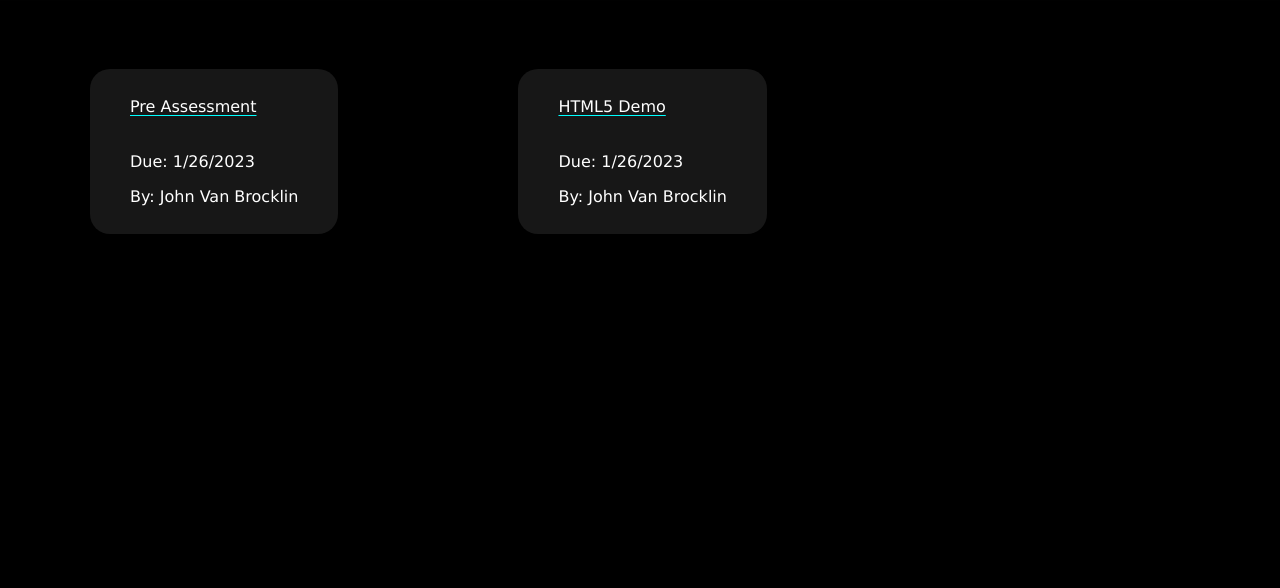
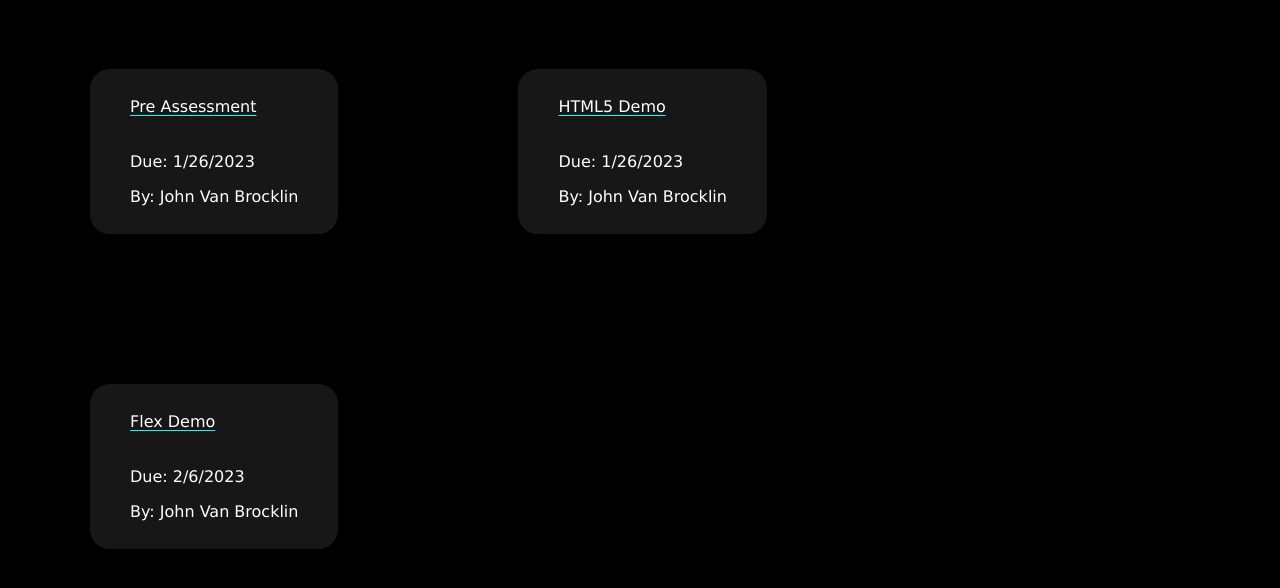
Before and after one commit to JohnVanBrocklin/ifsc-3342, a plain HTML site: page index.html in a window 1280 px wide. Shown: the part 106-694 px from the top of the page. Drawn offline with Linux system fonts and the light colour scheme.

Commit message:
added flex-demo

```diff
--- a/index.html
+++ b/index.html
@@ -54,6 +54,25 @@
             </div>
         </div>
     </div>
+    <div class="wrap">
+        <div class="assignment-container assign-3">
+            <div class="box">
+                <div class="main-nav">
+                    <nav>
+                        <ul class="nav-ul">
+                            <li class="nav-li">
+                                <a href="flex-demo/index.html" class="nav-a">Flex Demo</a>
+                            </li>
+                        </ul>
+                </div>
+                <div class="content">
+                    <time class="time" datetime="2023-2-6">Due: 2/6/2023</time>
+                    <p class="name">By: John Van Brocklin</p>
+                </div>
+                </nav>
+            </div>
+        </div>
+    </div>
 </body>
 
 </html>
```
